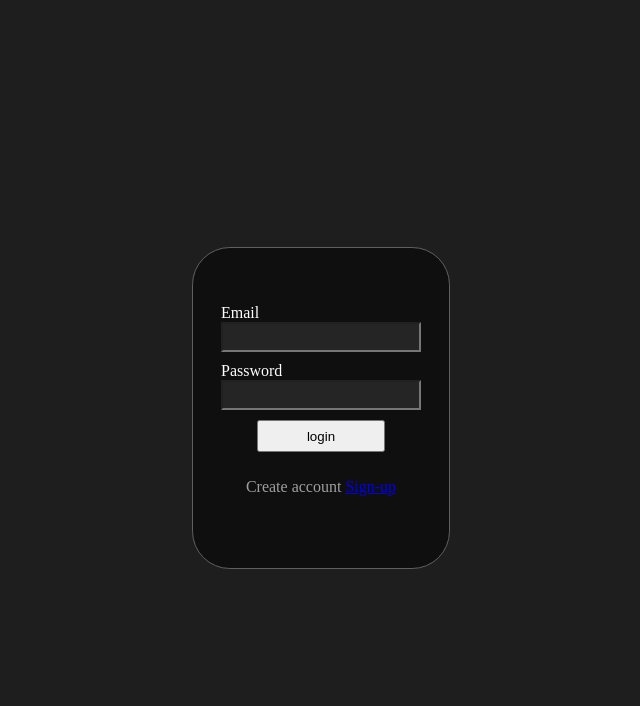
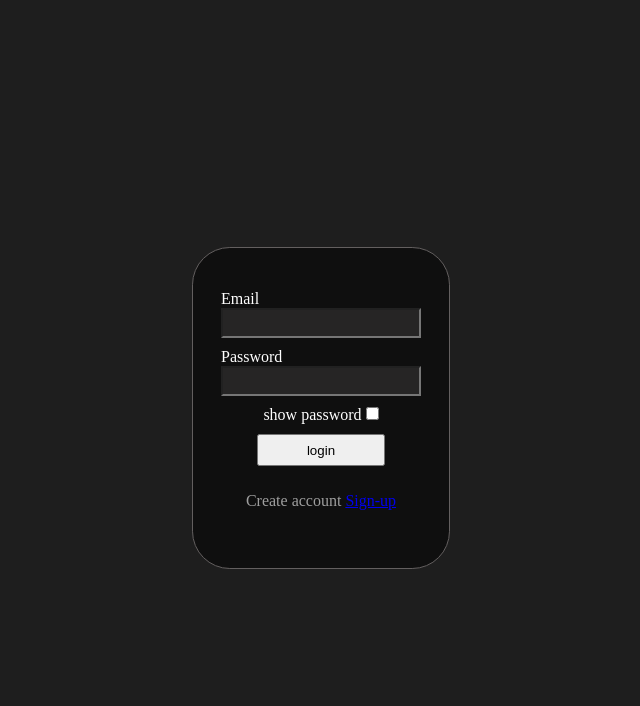
Before and after one commit to HimanshuAmlavad/python-flask-project-, a Flask app: page /login in a window 1280 px wide. Shown: the top 706 px of the page, without its empty margins (319-959 px from the left). Run offline with Flask 3, Linux system fonts and the light colour scheme.

Commit message:
add show password in loging page

```diff
--- a/authentication_system/app.py
+++ b/authentication_system/app.py
@@ -1,5 +1,5 @@
 # minimal flask code
-from flask import Flask, request, render_template, Response
+from flask import Flask, request, render_template, Response, redirect
 from database import db_function
 
 app = Flask(__name__)
@@ -7,8 +7,10 @@ app = Flask(__name__)
 @app.route("/login", methods=["GET", "POST"])
 def login():
     if request.method == "POST":
-        print(request.form.get("email"))
-        print(request.form.get("password"))
+        email = request.form.get("email")
+        password = request.form.get("password")
+        db_obj = db_function(email= email, password=password)
+        db_obj.check_email()
         return Response("success")
     else:
         return render_template('log-in.html')
@@ -20,20 +22,20 @@ def signup():
         password = request.form.get("password")
         re_password = request.form.get("re-password")
 
-        db_obj = db_function(email=email, password=None)
-        if db_obj.check_email():
+        db_obj = db_function(email=email, password=password)
+        if not db_obj.check_email():
 
             if password != re_password:
                 return render_template('sign-up.html', message="*password not matched")
             else:
                 if len(password)>= 8:
-                    db_obj = db_function(email=email, password=password)
+                    # db_obj = db_function(email=email, password=password)
                     db_obj.insert_detail()
-                    return render_template('log-in.html')
+                    return redirect('/login')
                 if len(password)<8:
                     return render_template('sign-up.html',message= "password should at least contain 8 character")
         else:
-            return render_template('sign-in.html', message="email aulready exist")
+            return render_template('log-in.html', message="email already exist")
     else:
 
         return render_template('sign-up.html')
--- a/authentication_system/templates/log-in.html
+++ b/authentication_system/templates/log-in.html
@@ -48,6 +48,14 @@
             width: 10vw;
             height: 4vh;
         }
+
+        #show-password {
+            display: inline-flex;
+            gap: 10px;
+            width: auto;
+            height: auto;
+            margin: 0;
+        }
     </style>
 </head>
 
@@ -56,16 +64,39 @@
         <form method="POST" action="/login">
             <span>
                 <label for="email">Email</label>
-      <input id="email" type="email" name="email" >
+                <input id="email" type="email" name="email">
             </span>
             <span>
                 <label for="password">Password</label>
                 <input type="password" id="password" name="password">
             </span>
+            <span>
+                <label for="show-password">show password</label>
+                <input type="checkbox" id="show-password" onclick="showPassword()">
+            </span>
+            <span>
                 <button type="submit">login</button>
+                {% if message %}
+                <p style="color: rgb(211, 0, 0);">{{ message }}</p>
+                {% endif %}
+            </span>
             <p style="color: rgb(159, 159, 159);">Create account <a href="/signup">Sign-up</a></p>
         </form>
     </div>
+
+    <script>
+        function showPassword() {
+            const ele = document.getElementById("password");
+
+            if (ele.type == "password") {
+                ele.type = "text";
+            }
+            else {
+                ele.type = "password";
+            }
+        }
+    </script>
 </body>
 
+
 </html>
```
Also changed, not shown: authentication_system/database.py (+26 -8 lines). Lines whose indentation alone changed are shown as unchanged.
